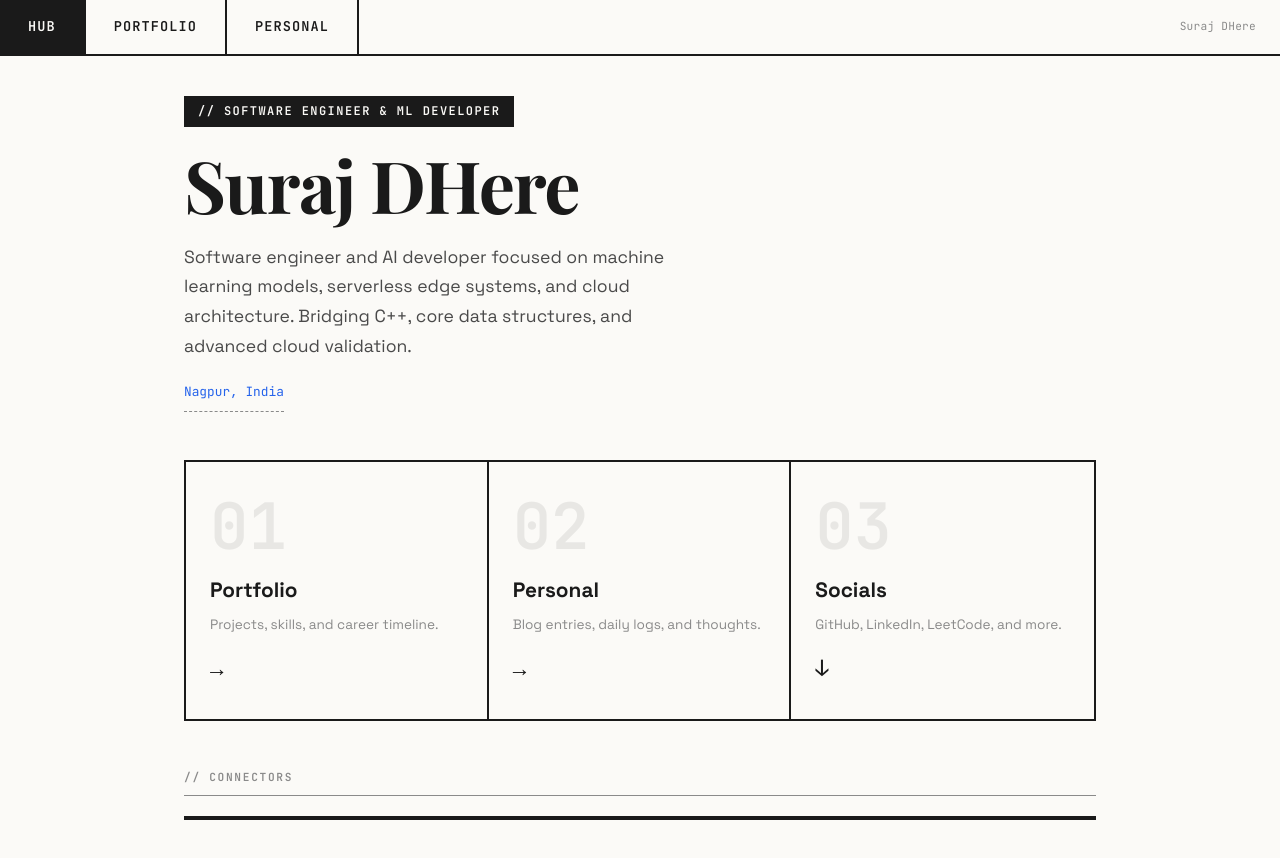
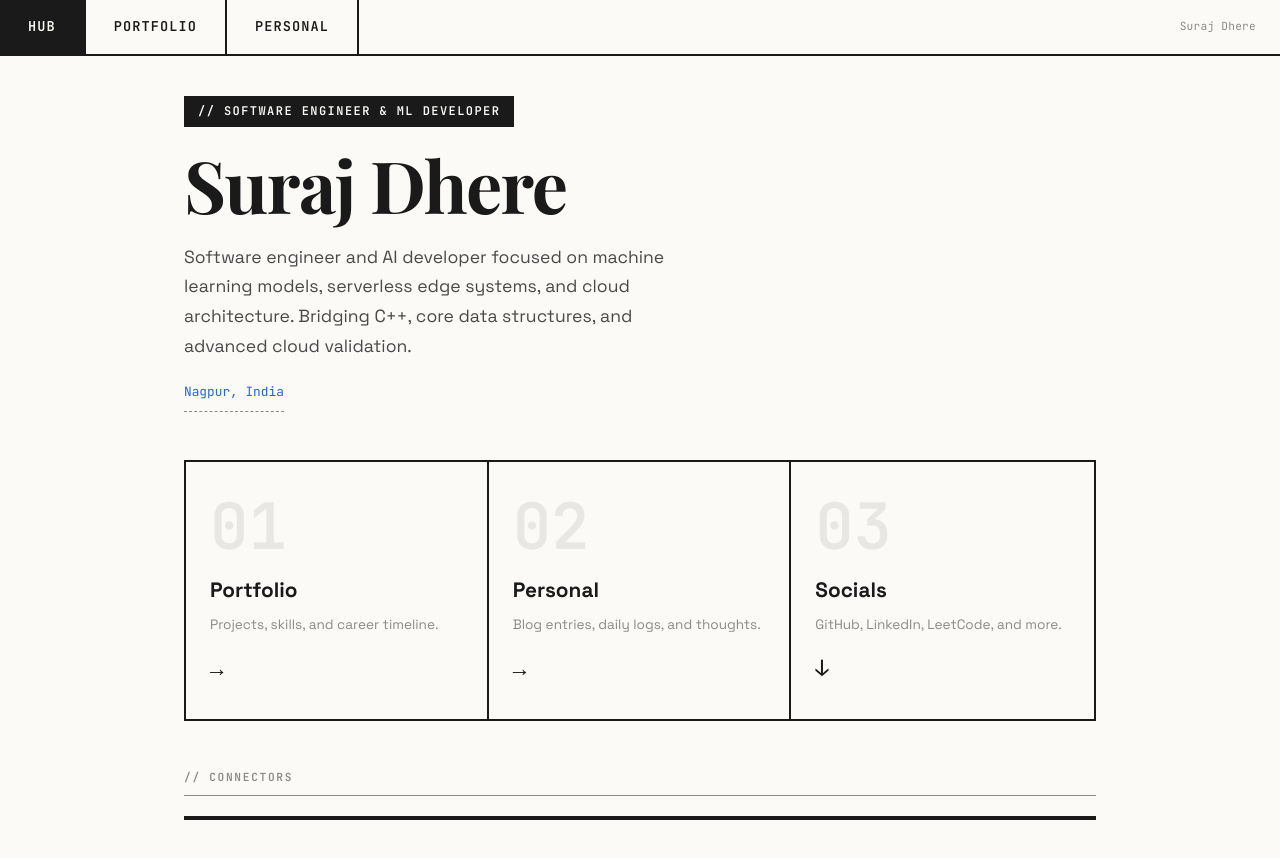
Before and after one commit to Suraj-8300/project-sun, a website: page public/index.html in a window 1280 px wide. Drawn offline with nearby package versions, Linux system fonts and the light colour scheme; a web font is replaced by a local one.

Commit message:
Branding: Fix capitalization of name from 'Suraj DHere' to 'Suraj Dhere'

```diff
--- a/public/index.html
+++ b/public/index.html
@@ -14,14 +14,14 @@
         <a href="/portfolio" class="nav-link">Portfolio</a>
         <a href="/personal" class="nav-link">Personal</a>
         <div class="nav-spacer"></div>
-        <span class="nav-url" id="admin-trigger">Suraj DHere</span>
+        <span class="nav-url" id="admin-trigger">Suraj Dhere</span>
       </nav>
     </header>
 
     <main id="app-content">
       <section class="hero">
         <span class="hero-label">// software engineer & ml developer</span>
-        <h1 class="hero-title">Suraj DHere</h1>
+        <h1 class="hero-title">Suraj Dhere</h1>
         <p class="hero-subtitle">Software engineer and AI developer focused on machine learning models, serverless edge systems, and cloud architecture. Bridging C++, core data structures, and advanced cloud validation.</p>
         <span class="hero-url">Nagpur, India</span>
       </section>
```
Also changed, not shown: public/instagram.html (+1 -1 lines), public/personal.html (+1 -1 lines), public/portfolio.html (+1 -1 lines).
